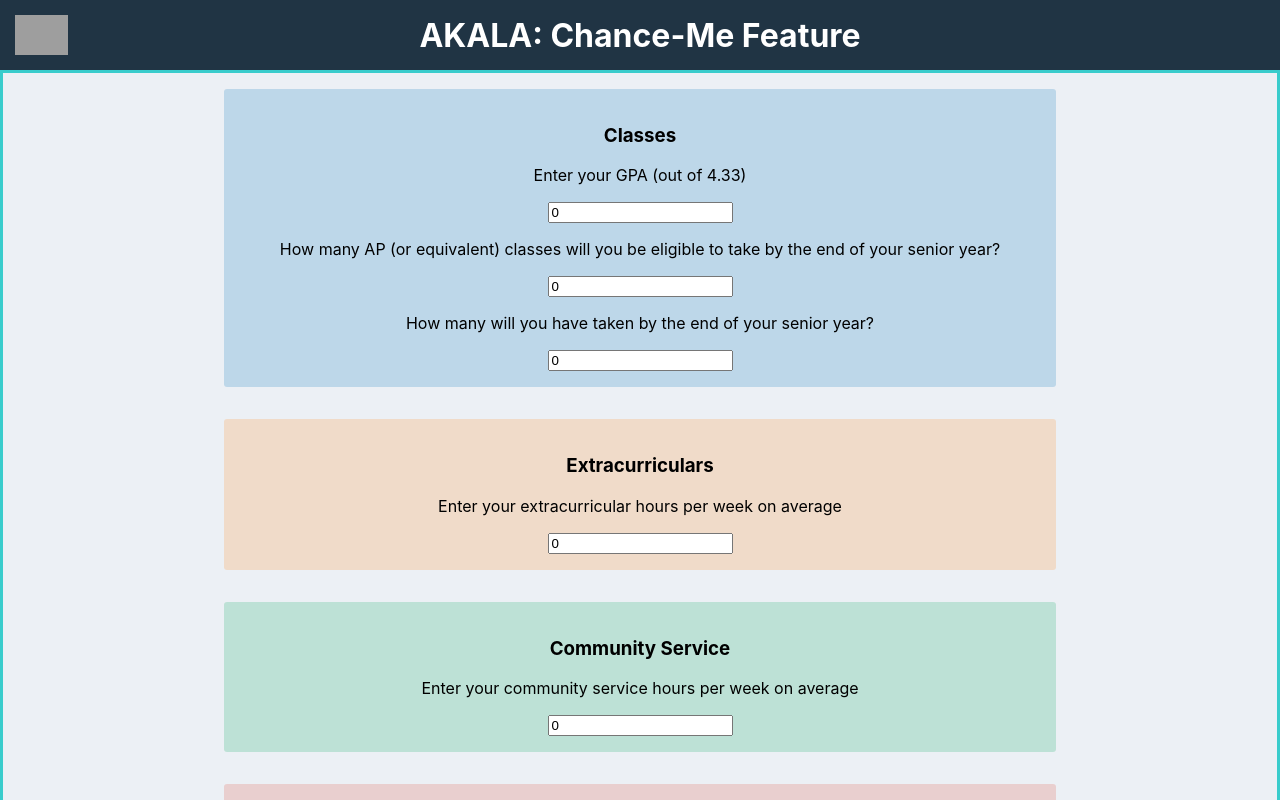
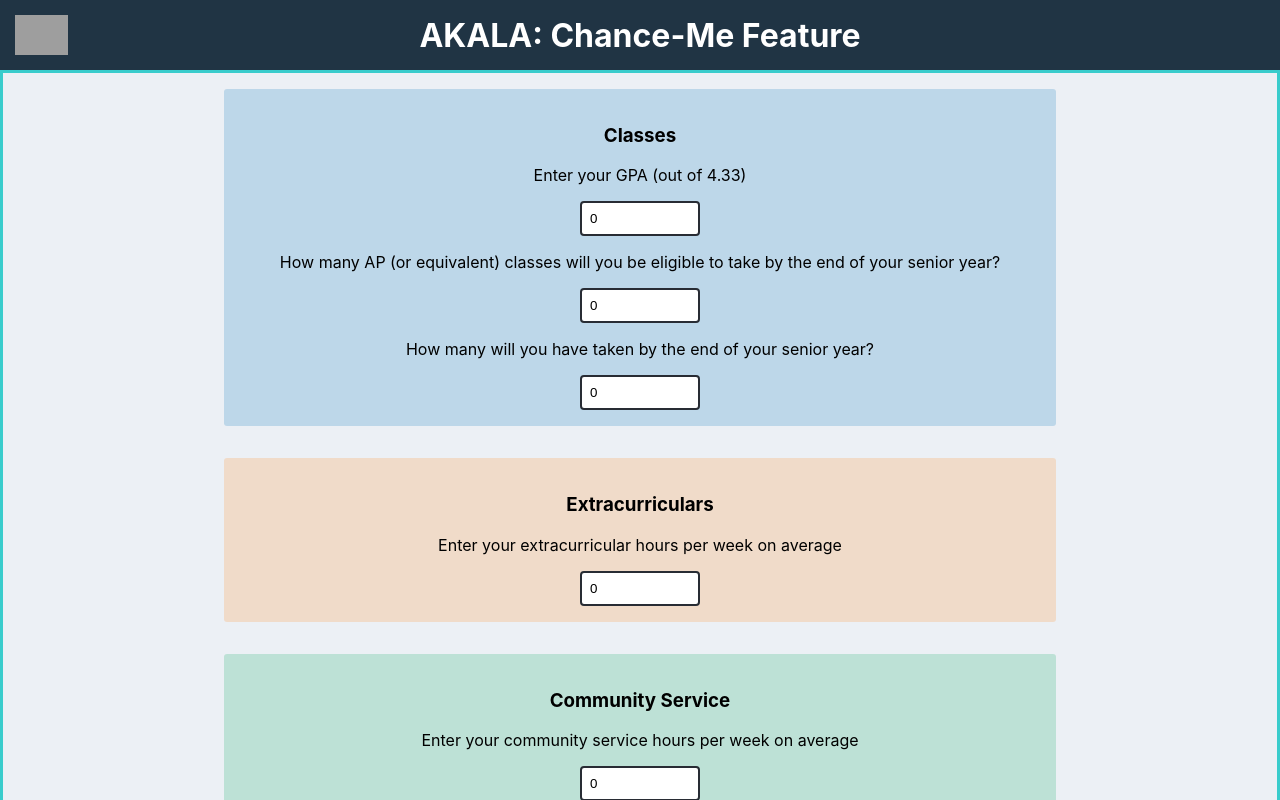
Before and after one commit to dothrakimango/college, a React (Create React App) app: page / in a window 1280 px wide. Shown: the top 800 px of the page. Built offline with nearby package versions, Linux system fonts and the light colour scheme; grey boxes are pictures that could not be loaded.

Commit message:
max - changing textboxes p1

```diff
--- a/src/App.css
+++ b/src/App.css
@@ -192,6 +192,14 @@
   width: auto;
 }
 
+input {
+  width: 100px;
+  outline: none;
+  border: 2px solid #282c34;
+  border-radius: 4px;
+  padding: 8px;
+}
+
 .inputs {
   padding: 20px;
 }
```
